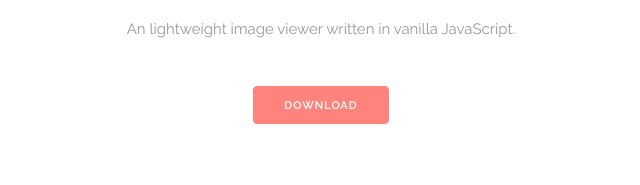
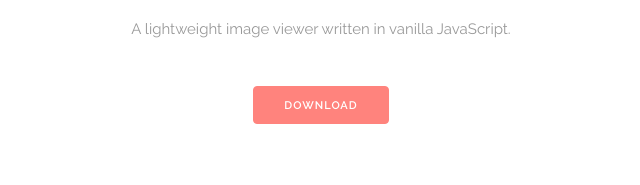
Before and after one commit to adrianklimek/views, a plain HTML site: page index.html in a window 1280 px wide. Shown: the part 188-373 px from the top of the page, 319-959 px from the left. Drawn offline with nearby package versions, Linux system fonts and the light colour scheme; a script that the page names is missing.

Commit message:
Update index.html

```diff
--- a/index.html
+++ b/index.html
@@ -30,7 +30,7 @@
         <div id="content" class="container">
             <header id="header">
                 <h1 class="title">Views.js</h1>
-                <p class="description secondary-text">An lightweight image viewer written in vanilla JavaScript.</p>
+                <p class="description secondary-text">A lightweight image viewer written in vanilla JavaScript.</p>
                 <a class="button button-main download-button" href="https://raw.githubusercontent.com/adrianklimek/views/master/dist/views.min.js">Download</a>
             </header>
 
```
